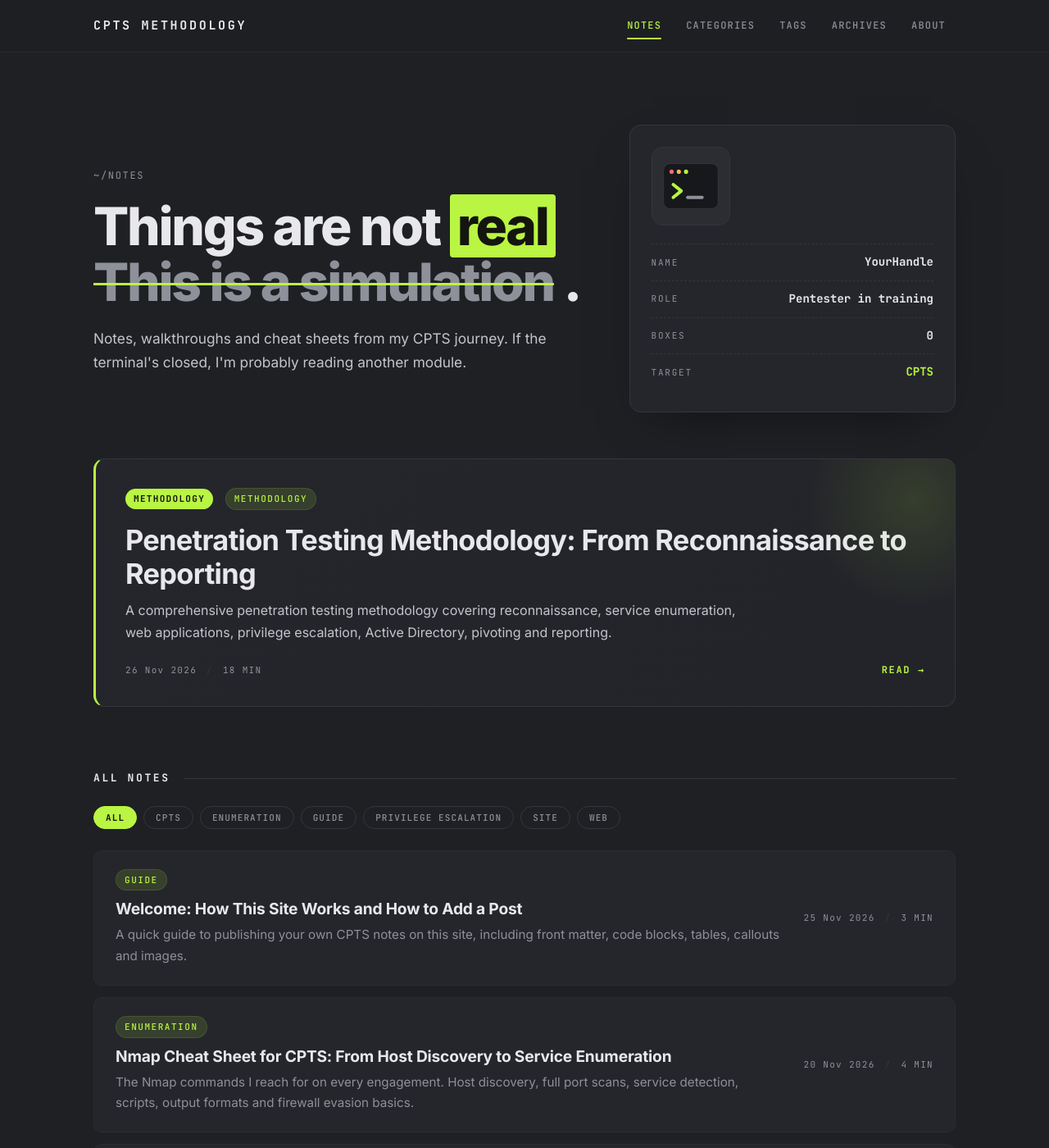
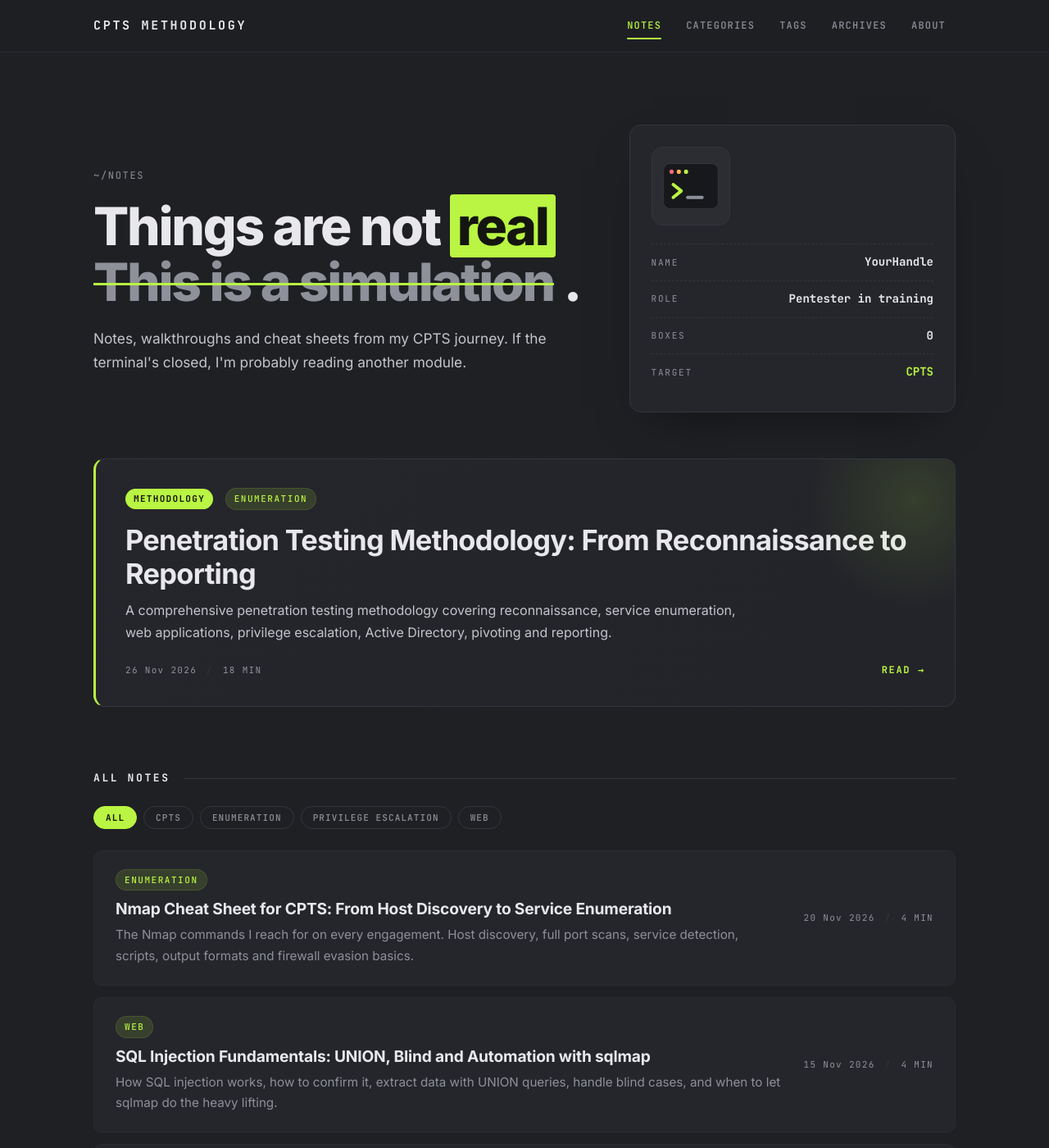
Before and after one commit to Getting-Nowhere/Getting-Nowhere.github.io, a Jekyll site: the page built from index.html, in a window 1280 px wide and 1400 px high. Shown: the whole window at 82% size. Built offline with Jekyll 4.4.1, drawn with Linux system fonts in a browser that asks for light colours; part of the change alters nothing that is shown.

Commit message:
Update site content

````diff
--- a/_posts/2026-11-25-welcome-how-this-site-works.md
+++ /dev/null
@@ -1,78 +0,0 @@
----
-title: "Welcome: How This Site Works and How to Add a Post"
-date: 2026-11-25 10:00:00 +0530
-categories: [Site, Guide]
-tags: [jekyll, github-pages, meta]
-description: A quick guide to publishing your own CPTS notes on this site, including front matter, code blocks, tables, callouts and images.
-featured: true
-badge: "START HERE"
----
-
-> *Hi, I'm YourHandle.* This post is both a welcome and a cheat sheet for writing on this site. Delete it once you've published your own content.
-
-## Adding a new post
-
-Create a file in the `_posts/` folder named `YYYY-MM-DD-your-title.md`. The top of the file (the *front matter*) tells the site everything about the post:
-
-```yaml
----
-title: "SQL Injection Fundamentals"
-date: 2026-11-26 09:00:00 +0530
-categories: [CPTS, Web]          # first = section, last = shown on cards
-tags: [sqli, web, sqlmap]
-description: One-sentence summary shown on the home page.
-cover: /assets/img/covers/sqli.png   # optional
-featured: true                        # optional, pins it to the top
-badge: "NEW"                          # optional, label on the featured card
----
-```
-
-Commit and push. GitHub Pages rebuilds the site in about a minute.
-
-## Writing content
-
-### Code blocks
-
-Fenced code blocks get syntax highlighting, line numbers, a language label and a **Copy** button automatically:
-
-```bash
-# quick TCP scan of every port
-sudo nmap -p- --min-rate 5000 -oA scans/full 10.129.0.10
-```
-
-### Tables
-
-| Tool    | Use                       |
-| ------- | ------------------------- |
-| nmap    | Port and service scanning |
-| ffuf    | Web content discovery     |
-| sqlmap  | Automated SQL injection   |
-
-### Callouts
-
-Add a class under a blockquote to turn it into a callout:
-
-> Always take notes **while** you work. You will not remember it later.
-{: .tip }
-
-> Only test systems you own or have written permission to test.
-{: .warning }
-
-> Plain blockquotes look like this one.
-
-### Highlights and images
-
-Use `<mark>highlighted</mark>` text for emphasis. Images go in `assets/img/` and are referenced like this, with an italic line right under it as the caption:
-
-```markdown
-![Network diagram](/assets/img/my-diagram.png)
-*Caption goes here*
-```
-
-## Publishing checklist
-
-1. Set `url` and `title` in `_config.yml`
-2. Replace the avatar in `assets/img/avatar.svg`
-3. Edit the hero headline in `_layouts/home.html`
-4. Rewrite `about.md`
-5. Delete the sample posts and add your own
--- a/_posts/2026-11-26-penetration-testing-methodology.md
+++ b/_posts/2026-11-26-penetration-testing-methodology.md
@@ -1,7 +1,7 @@
 ---
 title: "Penetration Testing Methodology: From Reconnaissance to Reporting"
 date: 2026-11-26 18:00:00 +0530
-categories: [CPTS, Methodology]
+categories: [CPTS, Enumeration]
 tags: [pentesting, methodology, reconnaissance, enumeration, cpts]
 description: A comprehensive penetration testing methodology covering reconnaissance, service enumeration, web applications, privilege escalation, Active Directory, pivoting and reporting.
 toc: true
````
